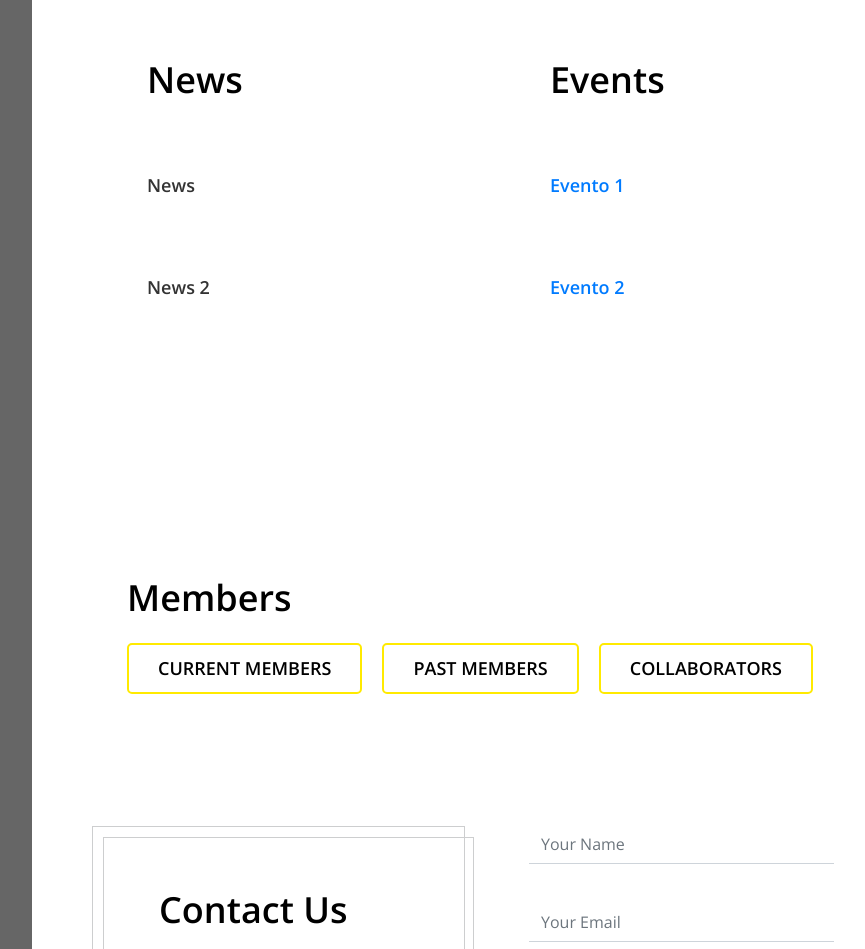
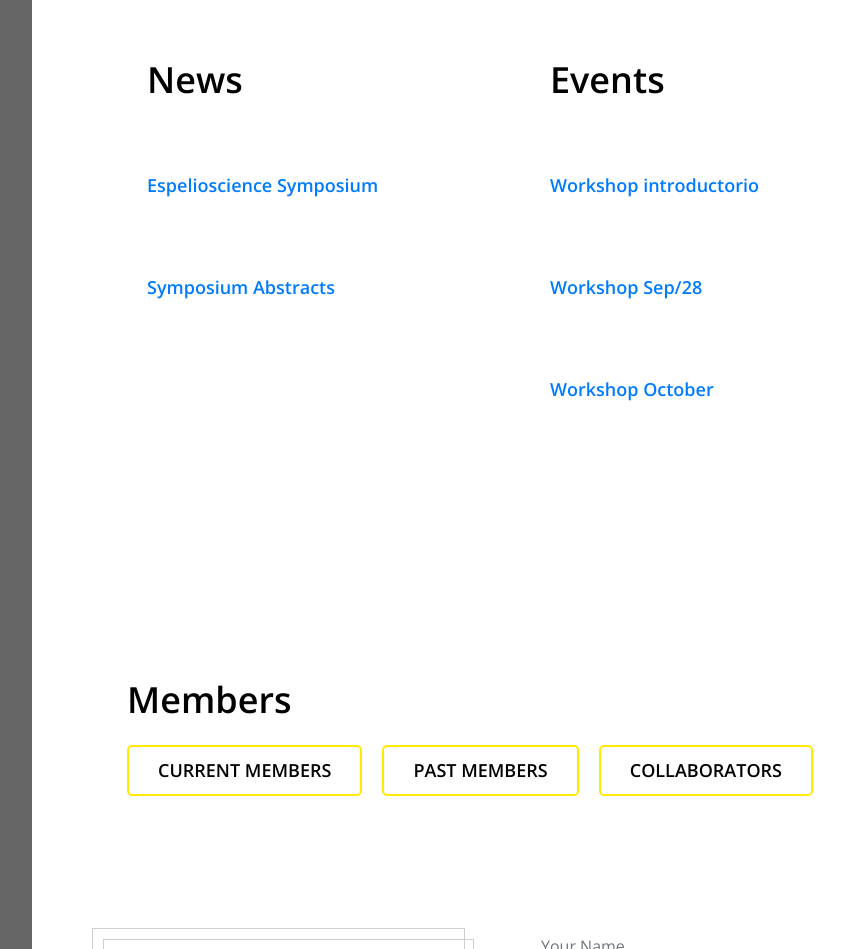
Before and after one commit to EmanuelCCOM/4305_template, a plain HTML site: page index.html in a window 1280 px wide. Shown: the part 3109-4058 px from the top of the page, without its empty margins (352-1217 px from the left). Drawn offline with nearby package versions, Linux system fonts and the light colour scheme.

Commit message:
events and news additions

```diff
--- a/index.html
+++ b/index.html
@@ -356,10 +356,10 @@ https://templatemo.com/tm-536-dream-pulse
                 <div class="tm-section-half">
                   <h2 class="tm-section-title tm-color-primary mb-5">News</h2>
                   <p class="mb-5">
-                    News
+                    <a href="pdfs/Primer Simposio de Espeleociencia.pdf" target="_blank">Espelioscience Symposium</a>
                   </p>
                   <p>
-                    News 2
+                    <a href="pdfs/programa_resumenes_simposio_CIC_2022.pdf" target="_blank">Symposium Abstracts</a>
                   </p>
                 </div>
               </div>
@@ -367,10 +367,13 @@ https://templatemo.com/tm-536-dream-pulse
                 <div class="tm-section-half">
                   <h2 class="tm-section-title tm-color-primary mb-5">Events</h2>
                   <p class="mb-5">
-                    <a href="pdfs/Tallerintroductorio28sept.pdf" target="_blank">Evento 1</a>
+                    <a href="pdfs/Talleresintroductorios.pdf" target="_blank">Workshop introductorio</a>
                   </p>
                   <p class="mb-5">
-                    <a href="pdfs/Talleresintroductorios.pdf" target="_blank">Evento 2</a>
+                    <a href="pdfs/Tallerintroductorio28sept.pdf" target="_blank">Workshop Sep/28</a>
+                  </p>
+                  <p class="mb-5">
+                  <a href="pdfs/Taller-oct22-2021.pdf" target="_blank">Workshop October</a>
                   </p>
                 </div>
               </div>
```
Also changed, not shown: 3 other files.
